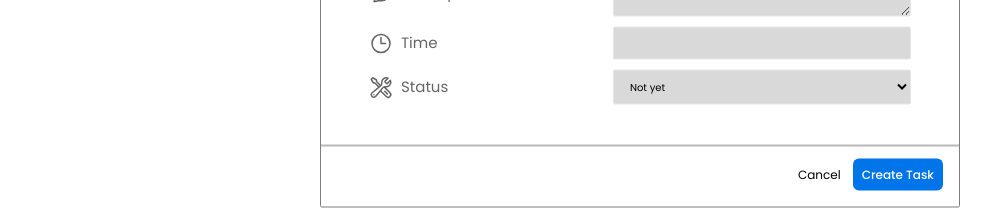
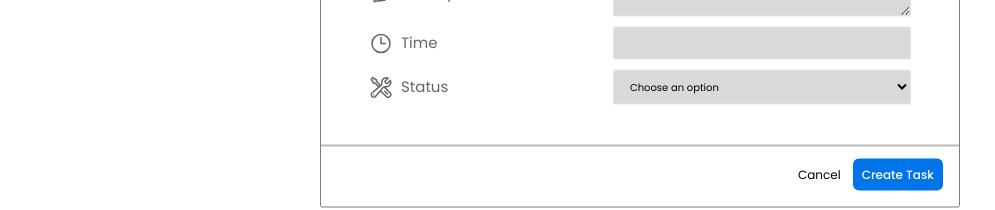
Before and after one commit to aan-cloud/Task-Management, a React (Vite) app: page / in a window 1280 px wide. Both pictures are taken after a click on the button "New Task". Shown: the part 363-573 px from the top of the page, without its empty margins (0-995 px from the left). Built offline with nearby package versions, Linux system fonts and the light colour scheme.

Commit message:
form Features done

```diff
--- a/src/App.jsx
+++ b/src/App.jsx
@@ -8,14 +8,19 @@ function App() {
 
   const [cards, setCards] = useState(datas);
   const [form, setForm] = useState(false);
+  const [title, setTitle] = useState("");
+  const [date, setDate] = useState("");
+  const [status, setStatus] = useState("");
 
   function handleItems() {
-    const same = {
-      title: "validasi akun google",
-      date: "25 june 2003",
-      status: "done",
-    };
-    setCards([...cards, same]);
+    setCards([
+      ...cards,
+      {
+        title: title,
+        date: date,
+        status: status,
+      },
+    ]);
     setForm(false);
   }
 
@@ -28,6 +33,18 @@ function App() {
     setForm(false);
   }
 
+  function handleTitle(value) {
+    setTitle(value);
+  }
+
+  function handleDate(value) {
+    setDate(value);
+  }
+
+  function handleStatus(value) {
+    setStatus(value);
+  }
+
   return (
     <>
       <Header />
@@ -37,6 +54,10 @@ function App() {
         openForm={handleForm}
         form={form}
         closeForm={handleCloseForm}
+        title={handleTitle}
+        date={handleDate}
+        status={handleStatus}
+        valueStatus={status}
       />
       <Main cards={cards} />
     </>
--- a/src/component/features.jsx
+++ b/src/component/features.jsx
@@ -4,13 +4,26 @@ export default function Features({
   openForm,
   form,
   closeForm,
+  title,
+  date,
+  status,
+  valueStatus,
 }) {
   function handleform() {
     openForm();
   }
   return (
     <>
-      {form && <Form closeForm={closeForm} onHandleItems={onHandleItems} />}
+      {form && (
+        <Form
+          closeForm={closeForm}
+          onHandleItems={onHandleItems}
+          onHandleTitle={title}
+          onHandleDate={date}
+          onHandleStatus={status}
+          status={valueStatus}
+        />
+      )}
       <section className="flex gap-3 px-[35px]">
         <button
           onClick={handleform}
@@ -114,7 +127,14 @@ export default function Features({
   );
 }
 
-function Form({ closeForm, onHandleItems }) {
+function Form({
+  closeForm,
+  onHandleItems,
+  onHandleTitle,
+  onHandleDate,
+  onHandleStatus,
+  status,
+}) {
   function closeFormes() {
     closeForm();
   }
@@ -122,6 +142,23 @@ function Form({ closeForm, onHandleItems }) {
   function onSubmit() {
     onHandleItems();
   }
+
+  function handleTitle(e) {
+    const value = e.target.value;
+    onHandleTitle(value);
+  }
+
+  function HandleDate(e) {
+    const value = e.target.value;
+    onHandleDate(value);
+  }
+
+  function HandleStatus(e) {
+    const value = e.target.value;
+    console.log(value);
+    onHandleStatus(value);
+  }
+
   return (
     <>
       <div
@@ -139,6 +176,7 @@ function Form({ closeForm, onHandleItems }) {
             id="text"
             className="w-full h-fit mb-6 text-[30px] font-bold border-[rgba(137,137,137,0.5)] border-[2px] pl-2 placeholder:text-[30px] placeholder:text-[#424242] placeholder:font-bold rounded-sm focus:outline-none drop-shadow-md"
             placeholder="New Task"
+            onChange={handleTitle}
           />
           <div id="desc" className="flex justify-between items-center">
             <label htmlFor="description" className="flex gap-2 items-center">
@@ -191,6 +229,7 @@ function Form({ closeForm, onHandleItems }) {
               name="time"
               id="time"
               className="border-[1px] bg-[#D9D9D9] w-[55%] focus:outline-none text-[10px] px-3 py-2 rounded-sm"
+              onChange={HandleDate}
             />
           </div>
 
@@ -219,7 +258,10 @@ function Form({ closeForm, onHandleItems }) {
               name="status"
               id="status"
               className="border-[1px] bg-[#D9D9D9] w-[55%] focus:outline-none text-[10px] px-3 py-2 rounded-sm"
+              value={status}
+              onChange={HandleStatus}
             >
+              <option value="">Choose an option</option>
               <option value="not yet">Not yet</option>
               <option value="on process">On Process</option>
               <option value="done">Done</option>
```
